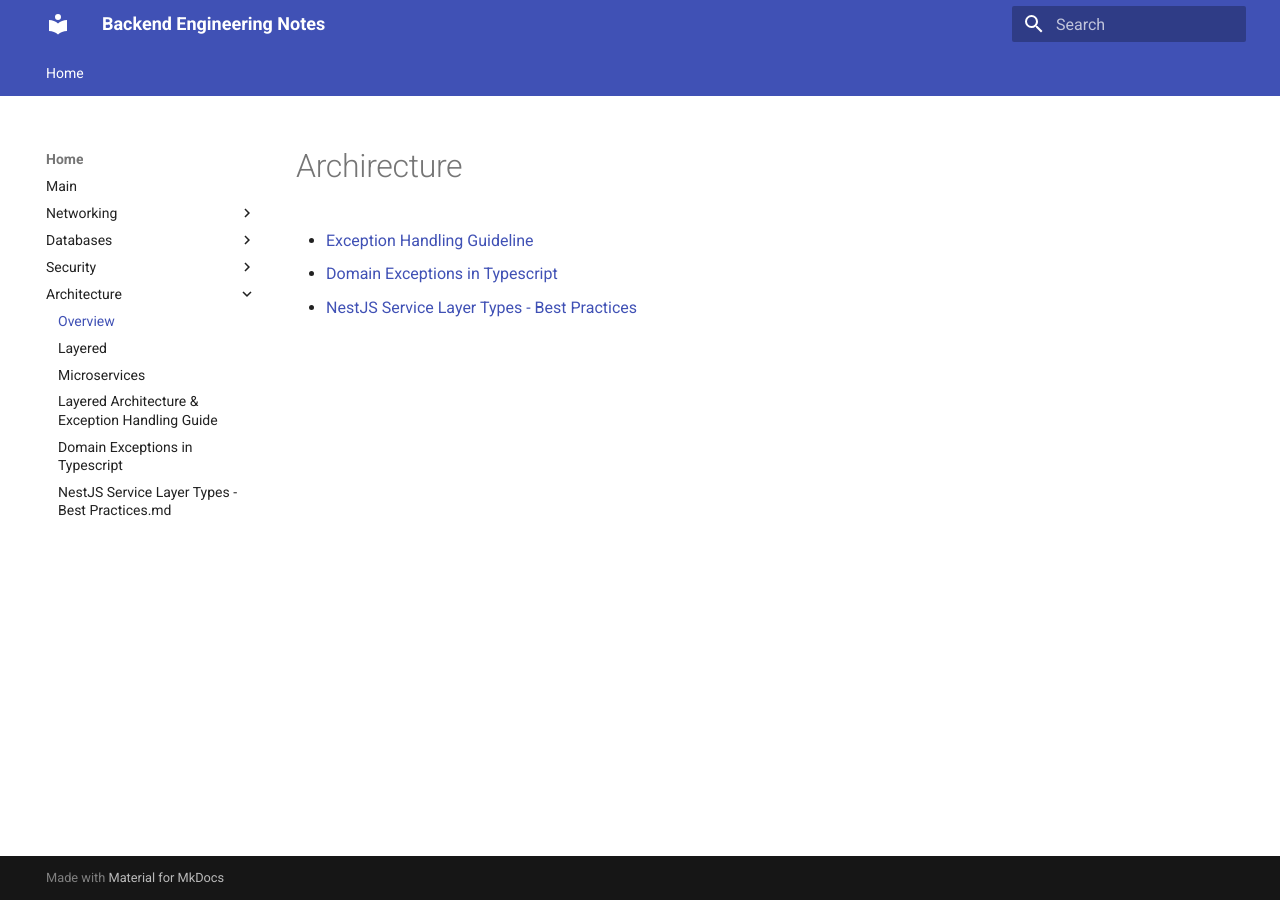
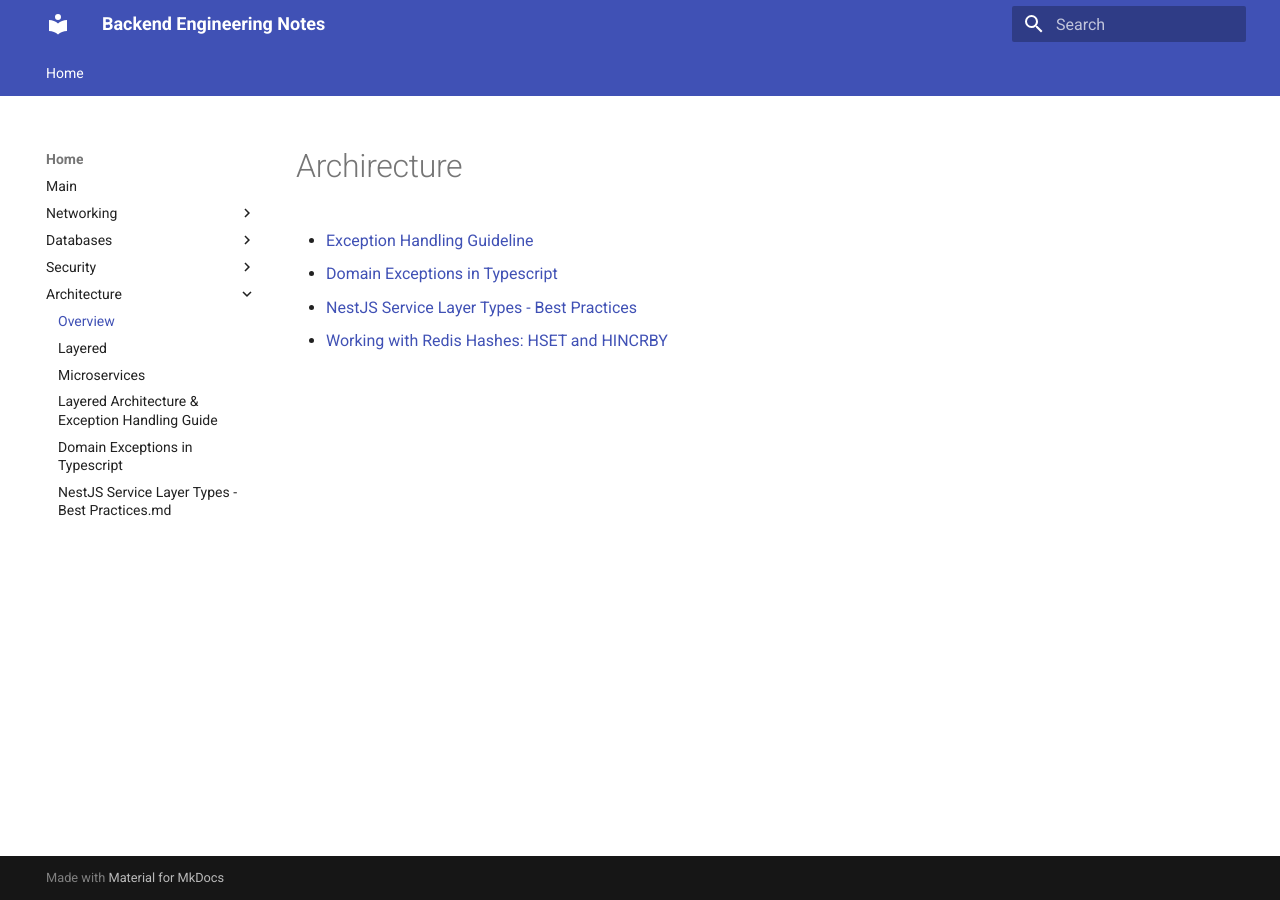
Before and after one commit to labeebahmad201/backend-engineering-notes, an MkDocs documentation site: the page built from docs/architecture/overview.md, in a window 1280 px wide. Built offline with MkDocs 1.6.1 and Material for MkDocs 9.7.7, drawn with Linux system fonts in a browser that asks for light colours.

Commit message:
Update overview.md

```diff
--- a/docs/architecture/overview.md
+++ b/docs/architecture/overview.md
@@ -2,3 +2,4 @@
 - [Exception Handling Guideline](layered-architecture-exceptions-handling.md)
 - [Domain Exceptions in Typescript](domain-exceptions-in-ts.md)
 - [NestJS Service Layer Types - Best Practices](NestJS Service Layer Types - Best Practices.md)
+- [Working with Redis Hashes: HSET and HINCRBY](redis-hset-and-hincrby.md)
```
